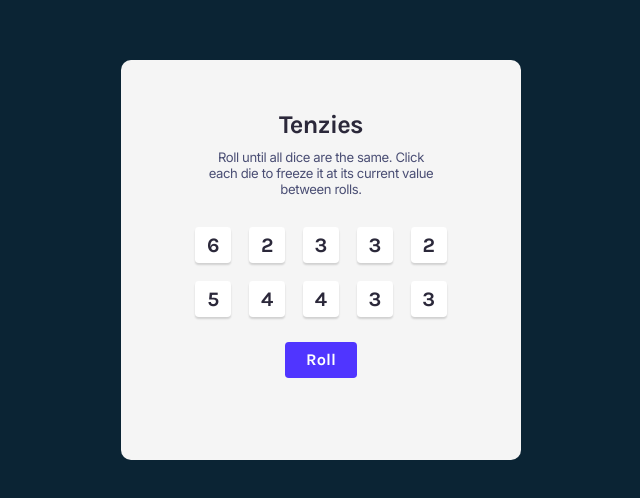
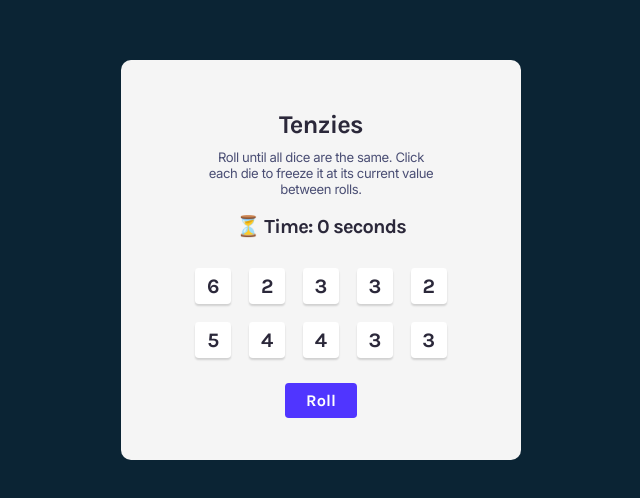
Before and after one commit to prachi1025/React-Tenzies-App, a React (Vite) app: page / in a window 1280 px wide. Shown: the part 140-638 px from the top of the page, without its empty margins (319-959 px from the left). Built offline with nearby package versions, Linux system fonts and the light colour scheme.

Commit message:
add timer
add timer functionality to app so that when the first die is held, timer for the game starts and when the game is won, timer is stopped.

```diff
--- a/index.css
+++ b/index.css
@@ -134,3 +134,15 @@ button.roll {
     margin-top: 10px;
     margin-bottom: 0px;
 }
+
+h2.timer {
+    color: #2B283A;
+    text-align: center;
+    font-family: Karla;
+    font-size: 20px;
+    font-style: normal;
+    font-weight: 700;
+    line-height: normal;
+    letter-spacing: -0.768px;
+    margin-bottom: 0%;
+}
--- a/src/App.jsx
+++ b/src/App.jsx
@@ -27,9 +27,31 @@ export default function App() {
 
   const [randomDie, setRandomDie] = React.useState(() => generateAllNewDice()) //lazy state initilization
 
+  const [isGameRunning, setIsGameRunning] = React.useState(false);
+  const [time, setTime] = React.useState(0);
+
+  // 🎯 Timer Logic
+  React.useEffect(() => {
+    let timer;
+    if (isGameRunning) {
+      timer = setInterval(() => {
+        setTime(prevTime => prevTime + 1);
+      }, 1000);
+    }
+    return () => clearInterval(timer);
+  }, [isGameRunning]);
+
   const gameWon = randomDie.every(die => die.isHeld) && randomDie.every(die => die.value === randomDie[0].value)
 
+  React.useEffect(() => {
+    if (gameWon) {
+      setIsGameRunning(false);
+    }
+  }, [gameWon]);
+
   function hold(id) {
+    if (!isGameRunning) setIsGameRunning(true); // Start timer when first die is held
+
     setRandomDie(prevRandomDie =>
       prevRandomDie.map(die => die.id === id ? {...die, isHeld: !die.isHeld} : die)
     )
@@ -57,6 +79,8 @@ export default function App() {
       prevRandomDie.map(die => die.isHeld === false ? {...die, value: Math.floor(Math.random() * 6) + 1} : die))
     } else {
       setRandomDie(generateAllNewDice())
+      setTime(0); // Reset timer
+      setIsGameRunning(false);
     }
   }
 
@@ -66,6 +90,7 @@ export default function App() {
       <div className="container">
         <h1 className="title">Tenzies</h1>
       <p className="instructions">Roll until all dice are the same. Click each die to freeze it at its current value between rolls.</p>
+      <h2 className="timer">⏳ Time: {time} seconds</h2>
       <section className = "die-container">
         {dieElements}
       </section>
```
